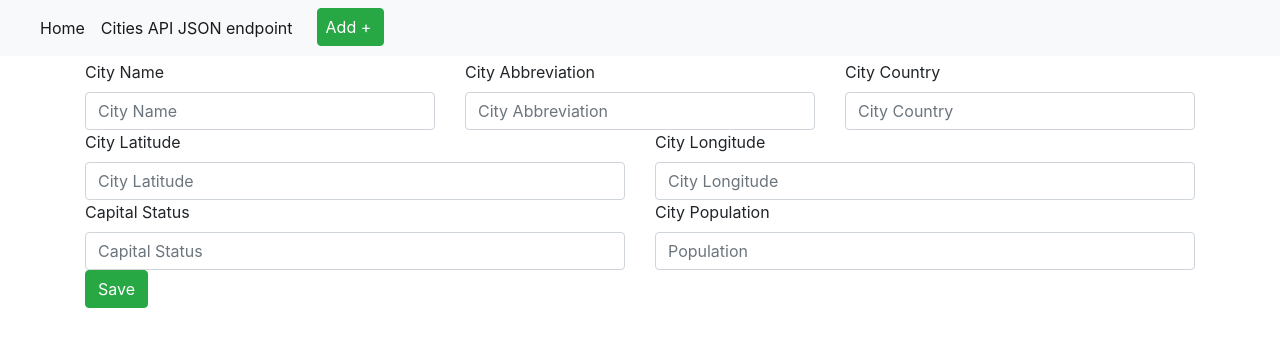
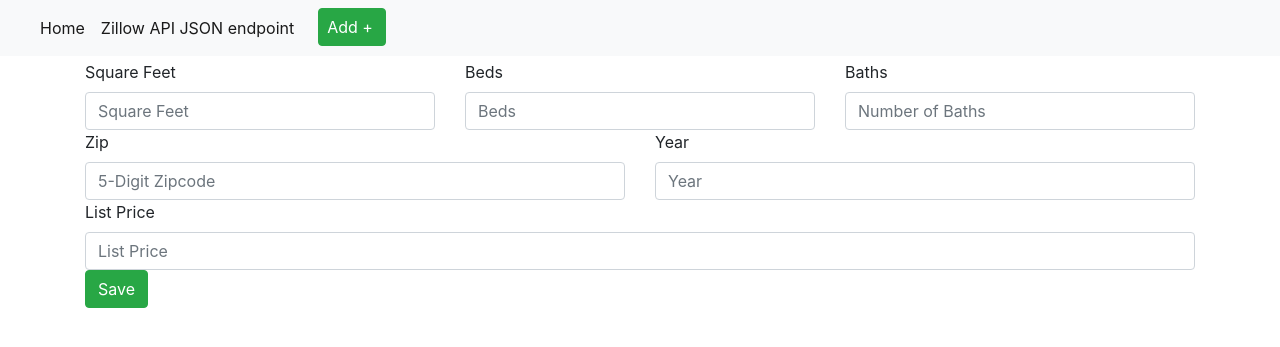
Before and after one commit to Ericbrod10/PythonDockerFlaskPycharmHW3, a Flask app: template app/templates/edit.html in a window 1280 px wide. Shown: the top 347 px of the page. Run offline with Flask 2, Linux system fonts and the light colour scheme; the template is opened without the code that fills it, so the values that code supplies are empty; some libraries are stand-ins or nearby versions.

Commit message:
Feature: Adapted Code to Zillow Data

```diff
--- a/app/app.py
+++ b/app/app.py
@@ -12,109 +12,84 @@ app.config['MYSQL_DATABASE_HOST'] = 'db'
 app.config['MYSQL_DATABASE_USER'] = 'root'
 app.config['MYSQL_DATABASE_PASSWORD'] = 'root'
 app.config['MYSQL_DATABASE_PORT'] = 3306
-app.config['MYSQL_DATABASE_DB'] = 'citiesData'
+app.config['MYSQL_DATABASE_DB'] = 'zillowData'
 mysql.init_app(app)
 
 
 @app.route('/', methods=['GET'])
 def index():
-    user = {'username': 'Cities Project'}
+    user = {'username': 'Zillow Project'}
     cursor = mysql.get_db().cursor()
-    cursor.execute('SELECT * FROM tblCitiesImport')
+    cursor.execute('SELECT * FROM zillow')
     result = cursor.fetchall()
-    return render_template('index.html', title='Home', user=user, cities=result)
+    return render_template('index.html', title='Home', user=user, zillow=result)
 
 
-@app.route('/view/<int:city_id>', methods=['GET'])
-def record_view(city_id):
+@app.route('/view/<int:zillow_id>', methods=['GET'])
+def record_view(zillow_id):
     cursor = mysql.get_db().cursor()
-    cursor.execute('SELECT * FROM tblCitiesImport WHERE id=%s' % city_id)
+    cursor.execute('SELECT * FROM zillow WHERE id=%s' % zillow_id)
     result = cursor.fetchall()
-    return render_template('view.html', title='View Form', city=result[0])
+    return render_template('view.html', title='View Form', zillow=result[0])
 
 
-@app.route('/edit/<int:city_id>', methods=['GET'])
-def form_edit_get(city_id):
+@app.route('/edit/<int:zillow_id>', methods=['GET'])
+def form_edit_get(zillow_id):
     cursor = mysql.get_db().cursor()
-    cursor.execute('SELECT * FROM tblCitiesImport WHERE id=%s' % city_id)
+    cursor.execute('SELECT * FROM zillow WHERE id=%s' % zillow_id)
     result = cursor.fetchall()
-    return render_template('edit.html', title='Edit Form', city=result[0])
+    return render_template('edit.html', title='Edit Form', zillow=result[0])
 
 
-@app.route('/edit/<int:city_id>', methods=['POST'])
-def form_update_post(city_id):
+@app.route('/edit/<int:zillow_id>', methods=['POST'])
+def form_update_post(zillow_id):
     cursor = mysql.get_db().cursor()
-    inputData = (request.form.get('fldName'), request.form.get('fldLat'), request.form.get('fldLong'),
-                 request.form.get('fldCountry'), request.form.get('fldAbbreviation'),
-                 request.form.get('fldCapitalStatus'), request.form.get('fldPopulation'), city_id)
-    sql_update_query = """UPDATE tblCitiesImport t SET t.fldName = %s, t.fldLat = %s, t.fldLong = %s, t.fldCountry =
-    %s, t.fldAbbreviation = %s, t.fldCapitalStatus = %s, t.fldPopulation = %s WHERE t.id = %s """
+    inputData = (request.form.get('Living_Space_sq_ft'), request.form.get('Beds'), request.form.get('Baths'),
+                 request.form.get('Zip'), request.form.get('Year'),
+                 request.form.get('List_Price'), zillow_id)
+    sql_update_query = """UPDATE zillow z SET z.Living_Space_sq_ft = %s, z.Beds = %s, z.Baths = %s, z.Zip =
+    %s, z.Year = %s, z.List_Price = %s WHERE z.id = %s """
     cursor.execute(sql_update_query, inputData)
     mysql.get_db().commit()
     return redirect("/", code=302)
 
-@app.route('/cities/new', methods=['GET'])
+
+@app.route('/zillow/new', methods=['GET'])
 def form_insert_get():
     return render_template('new.html', title='New City Form')
 
 
-@app.route('/cities/new', methods=['POST'])
+@app.route('/zillow/new', methods=['POST'])
 def form_insert_post():
     cursor = mysql.get_db().cursor()
-    inputData = (request.form.get('fldName'), request.form.get('fldLat'), request.form.get('fldLong'),
-                 request.form.get('fldCountry'), request.form.get('fldAbbreviation'),
-                 request.form.get('fldCapitalStatus'), request.form.get('fldPopulation'))
-    sql_insert_query = """INSERT INTO tblCitiesImport (fldName,fldLat,fldLong,fldCountry,fldAbbreviation,fldCapitalStatus,fldPopulation) VALUES (%s, %s,%s, %s,%s, %s,%s) """
+    inputData = (request.form.get('Living_Space_sq_ft'), request.form.get('Beds'), request.form.get('Baths'),
+                 request.form.get('Zip'), request.form.get('Year'),
+                 request.form.get('List_Price'))
+    sql_insert_query = """INSERT INTO zillow (Living_Space_sq_ft,Beds,Baths,Zip,Year,List_Price) VALUES (%s, %s,%s, %s,%s, %s) """
     cursor.execute(sql_insert_query, inputData)
     mysql.get_db().commit()
     return redirect("/", code=302)
 
-@app.route('/delete/<int:city_id>', methods=['POST'])
-def form_delete_post(city_id):
+
+@app.route('/delete/<int:zillow_id>', methods=['POST'])
+def form_delete_post(zillow_id):
     cursor = mysql.get_db().cursor()
-    sql_delete_query = """DELETE FROM tblCitiesImport WHERE id = %s """
-    cursor.execute(sql_delete_query, city_id)
+    sql_delete_query = """DELETE FROM zillow WHERE id = %s """
+    cursor.execute(sql_delete_query, zillow_id)
     mysql.get_db().commit()
     return redirect("/", code=302)
 
 
-@app.route('/api/v1/cities', methods=['GET'])
+@app.route('/api/v1/zillow', methods=['GET'])
 def api_browse() -> str:
     cursor = mysql.get_db().cursor()
-    cursor.execute('SELECT * FROM tblCitiesImport')
+    cursor.execute('SELECT * FROM zillow')
     result = cursor.fetchall()
     json_result = json.dumps(result);
     resp = Response(json_result, status=200, mimetype='application/json')
     return resp
 
 
-@app.route('/api/v1/cities/<int:city_id>', methods=['GET'])
-def api_retrieve(city_id) -> str:
-    cursor = mysql.get_db().cursor()
-    cursor.execute('SELECT * FROM tblCitiesImport WHERE id=%s', city_id)
-    result = cursor.fetchall()
-    json_result = json.dumps(result);
-    resp = Response(json_result, status=200, mimetype='application/json')
-    return resp
-
-
-@app.route('/api/v1/cities/', methods=['POST'])
-def api_add() -> str:
-    resp = Response(status=201, mimetype='application/json')
-    return resp
-
-
-@app.route('/api/v1/cities/<int:city_id>', methods=['PUT'])
-def api_edit(city_id) -> str:
-    resp = Response(status=201, mimetype='application/json')
-    return resp
-
-
-@app.route('/api/cities/<int:city_id>', methods=['DELETE'])
-def api_delete(city_id) -> str:
-    resp = Response(status=210, mimetype='application/json')
-    return resp
-
 
 if __name__ == '__main__':
     app.run(host='0.0.0.0', debug=True)
--- a/app/templates/edit.html
+++ b/app/templates/edit.html
@@ -1,42 +1,42 @@
 {% extends "layout.html" %}
 {% block content %}
-<form action="/edit/{{city.id}}" method="post">
+<form action="/edit/{{zillow.id}}" method="post">
     <div class="row">
         <div class="col">
-            <label for="fldName">City Name</label>
-            <input id="fldName" type="text" class="form-control" placeholder="City Name" name="fldName" value="{{city.fldName}}">
+            <label for="Living_Space_sq_ft">Square Feet</label>
+            <input id="Living_Space_sq_ft" type="text" class="form-control" placeholder="Square Feet"
+                   name="Living_Space_sq_ft" value="{{zillow.Living_Space_sq_ft}}">
         </div>
         <div class="col">
-            <label for="fldAbbreviation">City Abbreviation</label>
-            <input id="fldAbbreviation" type="text" class="form-control" placeholder="City Abbreviation"
-                   name="fldAbbreviation" value="{{city.fldAbbreviation}}">
+            <label for="Beds">Beds</label>
+            <input id="Beds" type="text" class="form-control" placeholder="Beds"
+                   name="Beds" value="{{zillow.Beds}}">
         </div>
         <div class="col">
-            <label for="fldCountry">City Country</label>
-            <input id="fldCountry" type="text" class="form-control" placeholder="City Country" name="fldCountry" value="{{city.fldCountry}}">
+            <label for="Baths">Baths</label>
+            <input id="Baths" type="text" class="form-control" placeholder="Number of Baths" name="Baths"
+                   value="{{zillow.Baths}}">
         </div>
     </div>
 
     <div class="row">
         <div class="col">
-            <label for="fldLat">City Latitude</label>
-            <input id="fldLat" type="text" class="form-control" placeholder="City Latitude" name="fldLat" value="{{city.fldLat}}">
+            <label for="Zip">Zip</label>
+            <input id="Zip" type="text" class="form-control" placeholder="5-Digit Zipcode" name="Zip"
+                   value="{{zillow.Zip}}">
         </div>
         <div class="col">
-            <label for="fldlong">City Longitude</label>
-            <input id="fldlong" type="text" class="form-control" placeholder="City Longitude" name="fldLong" value="{{city.fldLong}}">
+            <label for="Year">Year</label>
+            <input id="Year" type="text" class="form-control"
+                   placeholder="Year" name="Year" value="{{zillow.Year}}">
         </div>
     </div>
     <div class="row">
         <div class="col">
-            <label for="fldCapitalStatus">Capital Status</label>
+            <label for="List_Price">List Price</label>
 
-            <input id="fldCapitalStatus" type="text" class="form-control" placeholder="Capital Status"
-                   name="fldCapitalStatus" value="{{city.fldCapitalStatus}}">
-        </div>
-        <div class="col">
-            <label for="fldPopulation">City Population</label>
-            <input id="fldPopulation" type="text" class="form-control" placeholder="Population" name="fldPopulation" value="{{city.fldPopulation}}">
+            <input id="List_Price" type="text" class="form-control" placeholder="List Price"
+                   name="List_Price" value="{{zillow.List_Price}}">
         </div>
     </div>
     <button type="submit" class="btn btn-success">Save</button>
--- a/app/templates/layout.html
+++ b/app/templates/layout.html
@@ -34,10 +34,10 @@
             <a class="nav-link" href="/">Home <span class="sr-only">(current)</span></a>
         </li>
         <li class="nav-item active">
-            <a class="nav-link" href="/api/v1/cities">Cities API JSON endpoint <span class="sr-only">(current)</span></a>
+            <a class="nav-link" href="/api/v1/zillow">Zillow API JSON endpoint <span class="sr-only">(current)</span></a>
         </li>
         <li class="nav-item active">
-            <a class="btn btn-success pl-2 lr-2 ml-3" href="/cities/new">Add +<span class="sr-only">(current)</span></a>
+            <a class="btn btn-success pl-2 lr-2 ml-3" href="/zillow/new">Add +<span class="sr-only">(current)</span></a>
         </li>
     </ul>
   </div>
```
Also changed, not shown: app/templates/index.html (+15 -15 lines), app/templates/new.html (+16 -19 lines), app/templates/view.html (+9 -8 lines), db/init.sql (+31 -247 lines), zillow.csv (added, +21 -0 lines), 1 other file.
